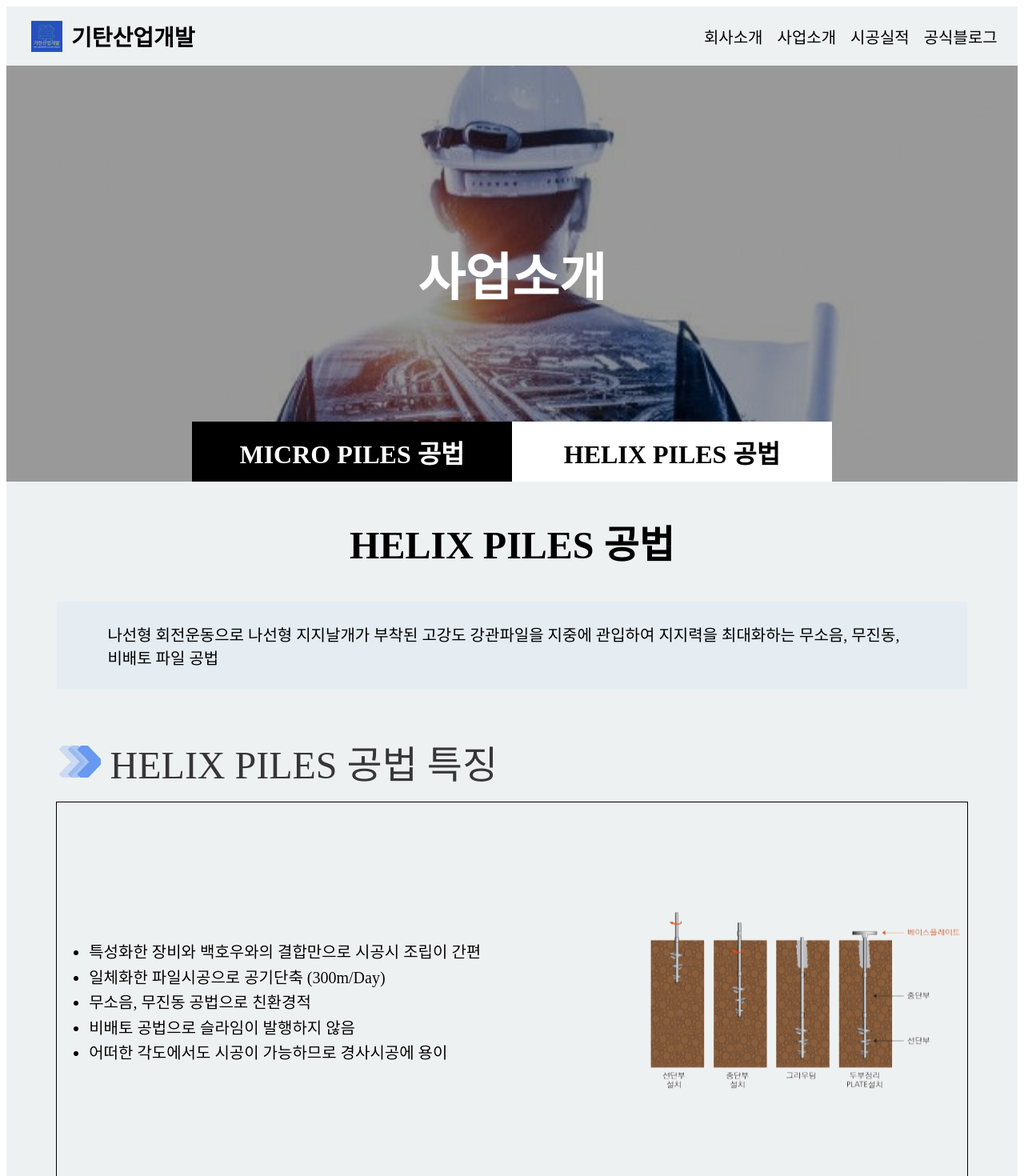
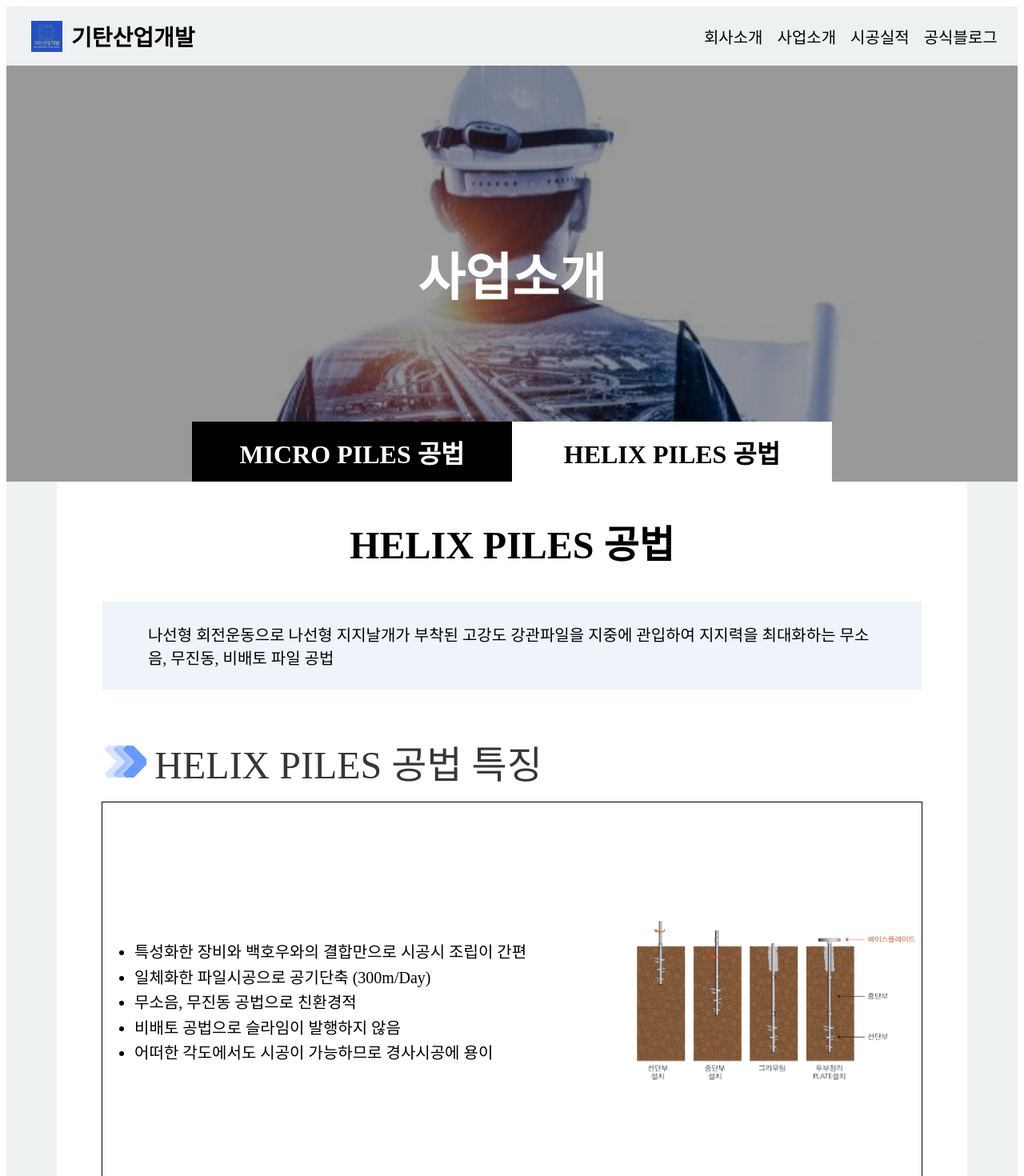
Before and after one commit to HUMBLE25/gittan_homepage, a Next.js app: page /helixPiles in a window 1280 px wide. Shown: the top 1470 px of the page at 80% size. Built offline with nearby package versions, Linux system fonts and the light colour scheme.

Commit message:
Change helixpile background color ro white

```diff
--- a/src/pages/helixPiles.tsx
+++ b/src/pages/helixPiles.tsx
@@ -39,7 +39,7 @@ const HelixPiles = () => {
                     <Link href='/helixPiles' className={styles.banner_menuItem2}>HELIX PILES 공법</Link>
                 </div>
             </div>
-
+            <div className={styles.contents_container}>
                 {/* 개념 */}
                 <div className={styles.concept_container}>
                     <div className={styles.concept_title}>HELIX PILES 공법</div>
@@ -106,6 +106,8 @@ const HelixPiles = () => {
                         <div className={styles.explain_image} style={{backgroundImage : `url(helix_explain_img3.svg)`}}></div>
                     </div>
                 </div>
+            </div>
+
             <Footer/>
 
         </div>
--- a/src/styles/helixPiles.module.css
+++ b/src/styles/helixPiles.module.css
@@ -8,6 +8,7 @@
     display: flex;
     flex-direction: column;
     justify-content: space-around;
+    align-items: center;
     transition: all 1s ease;
     /* border: 2px solid violet; */
 }
@@ -110,7 +111,17 @@
     background-color: #004D7B;
     color: #000000;
 }
-
+.contents_container{
+    width: 90%;
+    height: 100%;
+    position: relative;
+    display: flex;
+    flex-direction: column;
+    background-color: #ffffff;
+    align-items: center;
+    transition: all 1s ease;
+    /* border: 2px solid violet; */
+}
 .concept_container {
     width: 100%;
     height: 300px;
--- a/src/styles/microPiles.module.css
+++ b/src/styles/microPiles.module.css
@@ -117,7 +117,6 @@
     position: relative;
     display: flex;
     flex-direction: column;
-    /* justify-content: space-evenly; */
     background-color: #ffffff;
     align-items: center;
     transition: all 1s ease;
```
Lines whose indentation alone changed are shown as unchanged.
